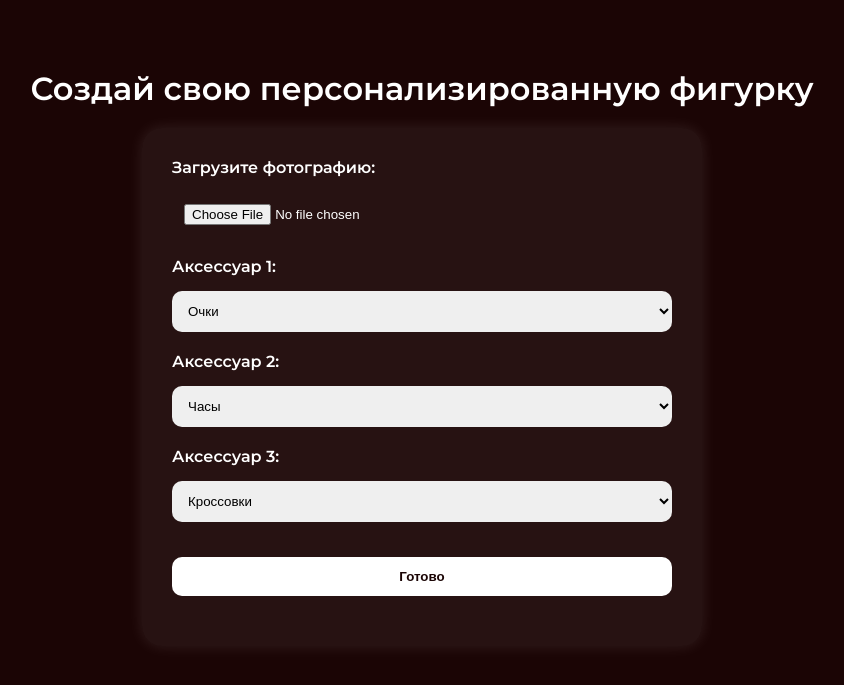
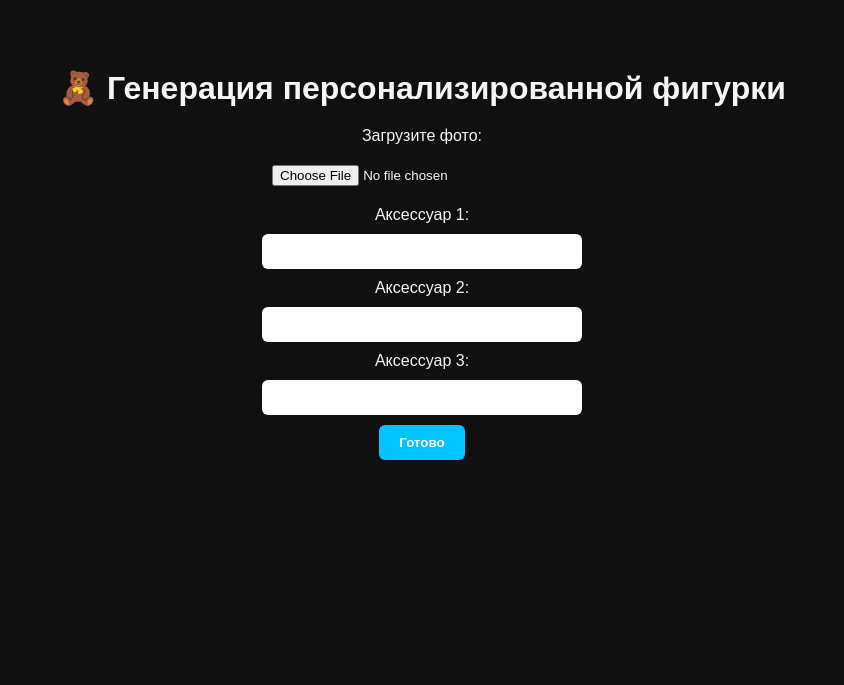
Before and after one commit to sneekers707/-figurine-server, a Flask app: page / in a window 1280 px wide. Shown: the top 685 px of the page, without its empty margins (218-1062 px from the left). Run offline with Flask 3, Linux system fonts and the light colour scheme.

Commit message:
Update index.html

```diff
--- a/templates/index.html
+++ b/templates/index.html
@@ -2,77 +2,64 @@
 <html lang="ru">
 <head>
     <meta charset="UTF-8">
-    <title>Создание арт-объекта</title>
-    <link href="https://fonts.googleapis.com/css2?family=Montserrat:wght@600&display=swap" rel="stylesheet">
+    <title>Создание фигурки</title>
     <style>
         body {
-            font-family: 'Montserrat', sans-serif;
-            background: #1b0505;
-            color: #fff;
-            display: flex;
-            flex-direction: column;
-            align-items: center;
+            font-family: Arial, sans-serif;
+            background-color: #101010;
+            color: #f5f5f5;
             padding: 40px;
+            text-align: center;
         }
-        h1 {
-            color: #fff;
-            margin-bottom: 20px;
+
+        form {
+            margin-top: 20px;
         }
-        form {
-            background: rgba(255, 255, 255, 0.05);
-            padding: 30px;
-            border-radius: 20px;
-            box-shadow: 0 0 15px rgba(255, 255, 255, 0.1);
-            width: 100%;
-            max-width: 500px;
+
+        input[type="text"], input[type="file"] {
+            padding: 10px;
+            margin: 10px 0;
+            border-radius: 6px;
+            border: none;
+            width: 300px;
         }
-        input[type="file"], select, button {
-            width: 100%;
-            padding: 12px;
-            margin-top: 15px;
-            margin-bottom: 20px;
+
+        input[type="submit"] {
+            padding: 10px 20px;
+            background-color: #00c3ff;
             border: none;
-            border-radius: 10px;
-        }
-        button {
-            background-color: #fff;
-            color: #1b0505;
+            color: white;
             font-weight: bold;
+            border-radius: 6px;
             cursor: pointer;
         }
-        button:hover {
-            background-color: #e6e6e6;
+
+        input[type="submit"]:hover {
+            background-color: #009fd6;
+        }
+
+        h1 {
+            margin-bottom: 20px;
         }
     </style>
 </head>
 <body>
-    <h1>Создай свою персонализированную фигурку</h1>
-    <form action="/generate" method="post" enctype="multipart/form-data">
-        <label>Загрузите фотографию:</label>
-        <input type="file" name="photo" required>
+    <h1>🧸 Генерация персонализированной фигурки</h1>
 
-        <label>Аксессуар 1:</label>
-        <select name="accessory1">
-            <option value="Очки">Очки</option>
-            <option value="Сумка">Сумка</option>
-            <option value="Кепка">Кепка</option>
-        </select>
+    <form action="/" method="post" enctype="multipart/form-data">
+        <label>Загрузите фото:</label><br>
+        <input type="file" name="photo" accept="image/*" required><br>
 
-        <label>Аксессуар 2:</label>
-        <select name="accessory2">
-            <option value="Часы">Часы</option>
-            <option value="Пояс">Пояс</option>
-            <option value="Шарф">Шарф</option>
-        </select>
+        <label>Аксессуар 1:</label><br>
+        <input type="text" name="acc1" required><br>
 
-        <label>Аксессуар 3:</label>
-        <select name="accessory3">
-            <option value="Кроссовки">Кроссовки</option>
-            <option value="Браслет">Браслет</option>
-            <option value="Наушники">Наушники</option>
-        </select>
+        <label>Аксессуар 2:</label><br>
+        <input type="text" name="acc2" required><br>
 
-        <button type="submit">Готово</button>
+        <label>Аксессуар 3:</label><br>
+        <input type="text" name="acc3" required><br>
+
+        <input type="submit" value="Готово">
     </form>
 </body>
 </html>
```
